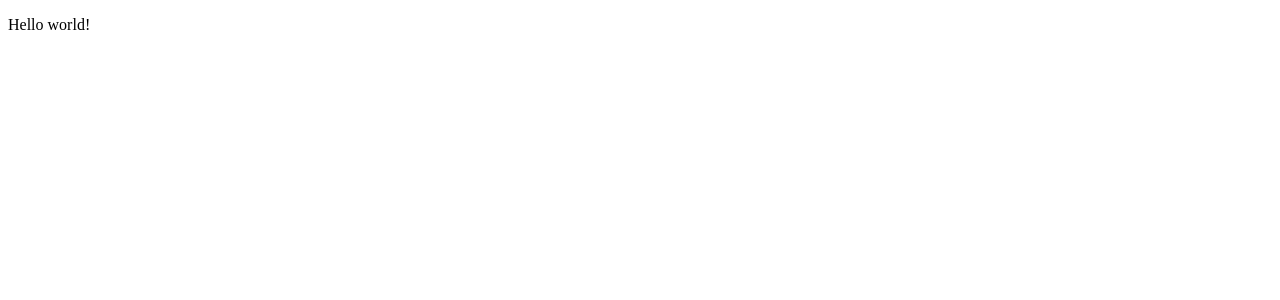
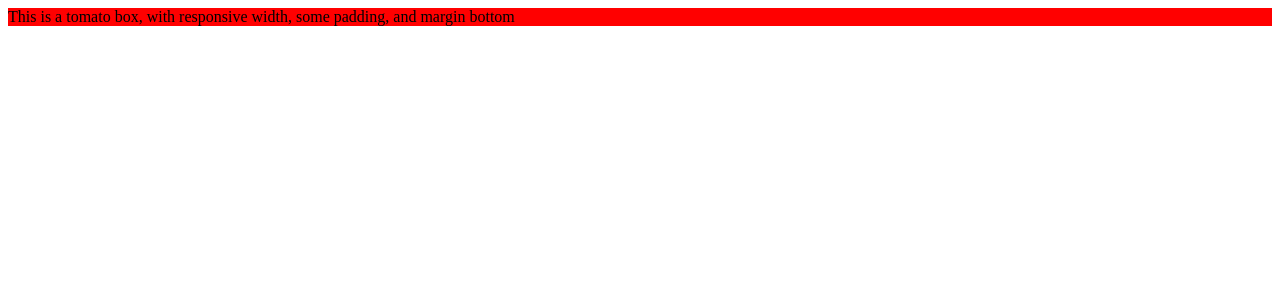
Before and after one commit to lawrenceagles/micro-components, a React (Create React App) app: page / in a window 1280 px wide. Shown: the top 300 px of the page. Built offline with nearby package versions, Linux system fonts and the light colour scheme.

Commit message:
added theme and flex container

```diff
--- a/src/App.js
+++ b/src/App.js
@@ -1,8 +1,14 @@
-const App = () => {
+import Flex from './components/Flex';
+import { ThemeProvider } from 'styled-components';
+import theme from './theme';
+
+const App = (props) => {
 	return (
-		<section>
-			<p>Hello world!</p>
-		</section>
+		<ThemeProvider theme={theme}>
+			<Flex width={1} bg={'red'}>
+				This is a tomato box, with responsive width, some padding, and margin bottom
+			</Flex>
+		</ThemeProvider>
 	);
 };
 
--- /dev/null
+++ b/src/components/Flex.js
@@ -0,0 +1,15 @@
+import styled from 'styled-components';
+import { space, color, layout, flex } from 'styled-system';
+
+const Flex = styled.section(
+	{
+		boxSizing: 'border-box',
+		minWidth: 0
+	},
+	flex,
+	space,
+	color,
+	layout
+);
+
+export default Flex;
--- /dev/null
+++ b/src/theme.js
@@ -0,0 +1,63 @@
+const theme = {
+	space: [ 0, 4, 8, 16, 32, 64, 128, 256, 512 ],
+	fontSizes: [ 13, 16, 20, 24 ],
+	fontWeights: [ 100, 200, 300, 400, 500, 600, 700, 800, 900 ],
+	letterSpacings: {
+		normal: 'normal',
+		tracked: '0.1em',
+		tight: '-0.05em',
+		mega: '0.25em'
+	},
+	fonts: {
+		serif: 'athelas, georgia, times, serif',
+		sansSerif:
+			'-apple-system, BlinkMacSystemFont, "avenir next", avenir, "helvetica neue", helvetica, ubuntu, roboto, noto, sans-serif'
+	},
+	borders: [ 0, '2px solid', '4px solid', '6px solid', '8px solid', '10px solid' ],
+	width: [ 16, 32, 64, 128, 256 ],
+	heights: [ 16, 32, 64, 128, 256 ],
+	colors: {
+		black: '#000',
+		'near-black': '#111',
+		'dark-gray': '#333',
+		'mid-gray': '#555',
+		gray: ' #777',
+		silver: '#999',
+		'light-silver': '#aaa',
+		'moon-gray': '#ccc',
+		'light-gray': '#eee',
+		'near-white': '#f4f4f4',
+		white: '#fff',
+		transparent: 'transparent',
+		blacks: [
+			'rgba(0,0,0,.0125)',
+			'rgba(0,0,0,.025)',
+			'rgba(0,0,0,.05)',
+			'rgba(0,0,0,.1)',
+			'rgba(0,0,0,.2)',
+			'rgba(0,0,0,.3)',
+			'rgba(0,0,0,.4)',
+			'rgba(0,0,0,.5)',
+			'rgba(0,0,0,.6)',
+			'rgba(0,0,0,.7)',
+			'rgba(0,0,0,.8)',
+			'rgba(0,0,0,.9)'
+		],
+		whites: [
+			'rgba(255,255,255,.0125)',
+			'rgba(255,255,255,.025)',
+			'rgba(255,255,255,.05)',
+			'rgba(255,255,255,.1)',
+			'rgba(255,255,255,.2)',
+			'rgba(255,255,255,.3)',
+			'rgba(255,255,255,.4)',
+			'rgba(255,255,255,.5)',
+			'rgba(255,255,255,.6)',
+			'rgba(255,255,255,.7)',
+			'rgba(255,255,255,.8)',
+			'rgba(255,255,255,.9)'
+		]
+	}
+};
+
+export default theme;
```
Also changed, not shown: src/components/Grid.js (added, +15 -0 lines).
